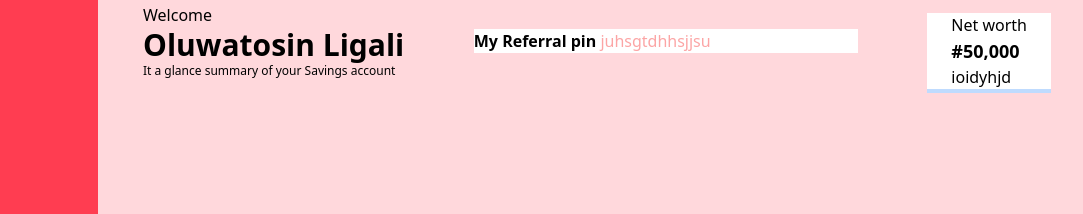
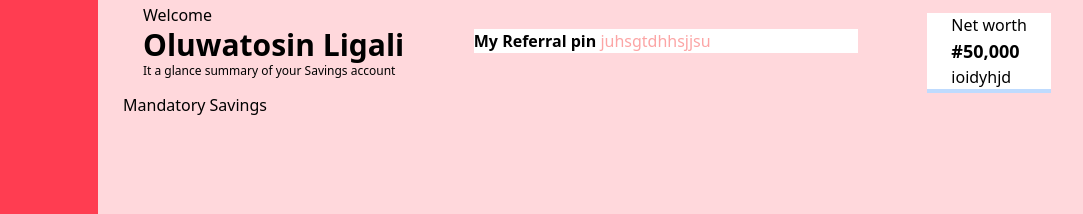
Before and after one commit to saheedibrahim/ubuntu-project, a website: page index.html in a window 1280 px wide. Shown: the part 55-269 px from the top of the page, 197-1280 px from the left. Drawn offline with nearby package versions, Linux system fonts and the light colour scheme.

Commit message:
continue on project

```diff
--- a/index.html
+++ b/index.html
@@ -138,7 +138,7 @@
         </div>
     </section>
     <section>
-        <div>
+        <div class="flex justify-between items-center ml-80 mr-8">
             <div>
                 <p>Mandatory Savings</p>
             </div>
```
Also changed, not shown: css/style.css.
